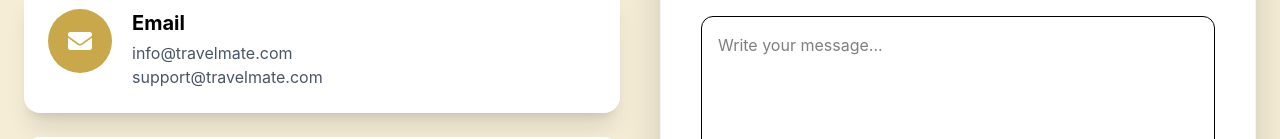
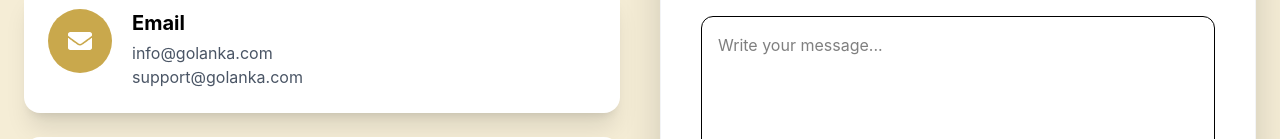
Before and after one commit to Y-Dilshan/Tourism-Management-System, a React (Vite) app in the folder tm_frontend/: page /contact in a window 1280 px wide. Shown: the part 951-1090 px from the top of the page. Built offline with nearby package versions, Linux system fonts and the light colour scheme.

Commit message:
created message button in admin dashboard page

```diff
--- a/tm_frontend/src/pages/adminDashboard.jsx
+++ b/tm_frontend/src/pages/adminDashboard.jsx
@@ -7,6 +7,7 @@ import { IoBook, IoSettings } from "react-icons/io5";
 import { LuActivity } from "react-icons/lu";
 import { MdReviews } from "react-icons/md";
 import { TbReportSearch } from "react-icons/tb";
+import { FaEnvelope } from "react-icons/fa";
 
 export default function AdminDashboard() {
   const location = useLocation();
@@ -57,6 +58,7 @@ export default function AdminDashboard() {
             <h2 className={sectionLabel}> Management </h2>
             <div className="flex flex-col gap-1">
               <NavLink to="/admin/users" className={navLinkClass}> <FaUsers size={18} /> Users </NavLink>
+              <NavLink to="/admin/messages" className={navLinkClass}> <FaEnvelope size={18} /> Messages </NavLink>
               <NavLink to="/admin/reviews" className={navLinkClass}> <MdReviews size={18} /> Reviews </NavLink>
               <NavLink to="/admin/reports" className={navLinkClass}> <TbReportSearch size={18} /> Reports </NavLink>
               <NavLink to="/admin/settings" className={navLinkClass}> <IoSettings size={18} /> Settings </NavLink>
--- a/tm_frontend/src/pages/contact.jsx
+++ b/tm_frontend/src/pages/contact.jsx
@@ -61,8 +61,8 @@ export default function Contact() {
                 <div className="w-16 h-16 rounded-full bg-[#C9A84C] text-white flex items-center justify-center text-2xl"> <FaEnvelope /> </div>
                 <div>
                   <h3 className="font-bold text-xl">Email</h3>
-                  <p className="text-gray-600 mt-1"> info@travelmate.com </p>
-                  <p className="text-gray-600"> support@travelmate.com </p>
+                  <p className="text-gray-600 mt-1"> info@golanka.com </p>
+                  <p className="text-gray-600"> support@golanka.com </p>
                 </div>
               </div>
 
```
